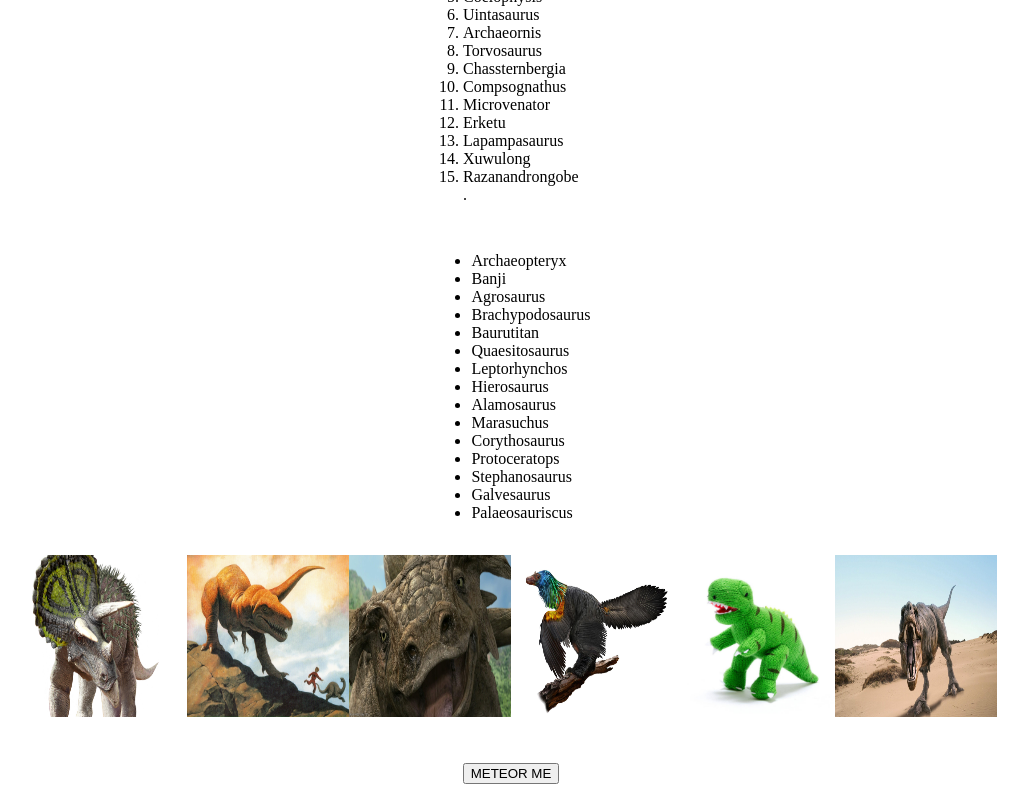
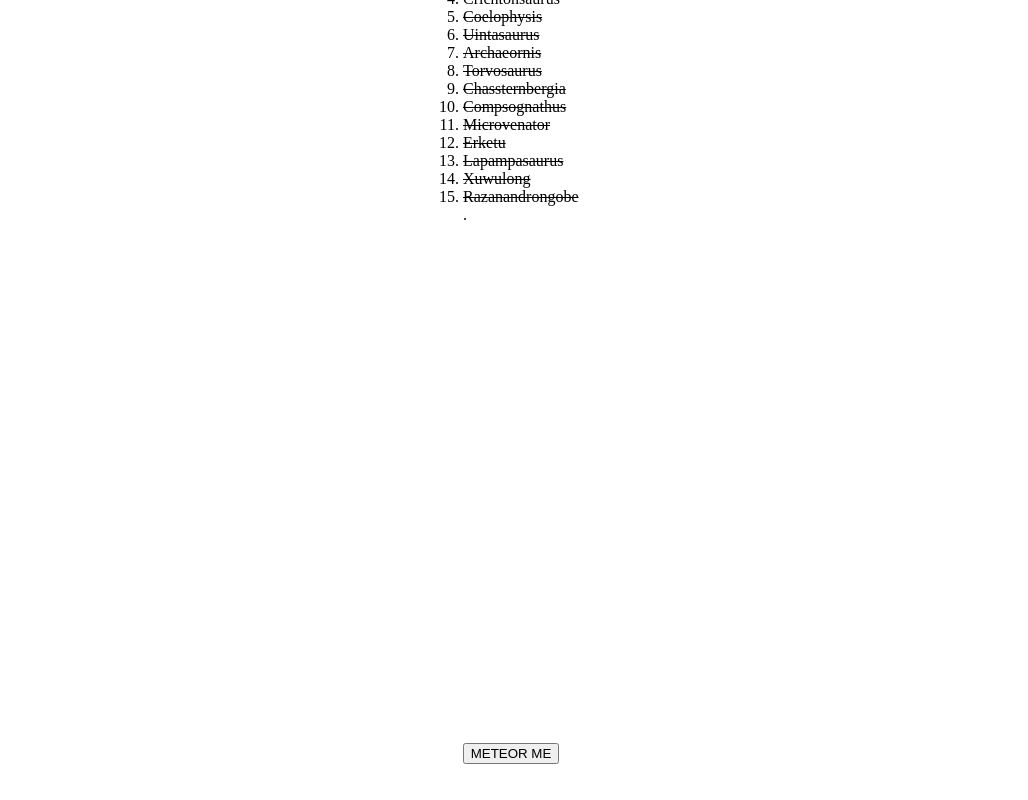
Before and after one commit to ci-wdi-900/extinction-event-solution, a plain HTML site: page index.html in a window 1280 px wide. Both pictures are taken after a click on the button "METEOR ME". Shown: the part 116-916 px from the top of the page, without its empty margins (137-1165 px from the left). Drawn offline with Linux system fonts and the light colour scheme.

Commit message:
Finishes basic solution.

```diff
--- a/main.js
+++ b/main.js
@@ -0,0 +1,49 @@
+const firstListItems = document.querySelectorAll('ol li');
+
+const addStrikethrough = function(event) {
+  event.target.style.textDecoration = 'line-through';
+}
+
+for (const listItem of firstListItems) {
+  listItem.addEventListener('click', addStrikethrough);
+}
+
+const secondListItems = document.querySelectorAll('ul li');
+
+const fade = function(event) {
+  event.target.style.opacity = 0;
+}
+
+for (const listItem of secondListItems) {
+  listItem.addEventListener('click', fade);
+}
+
+const pictures = document.querySelectorAll('#row img');
+
+const collapse = function(event) {
+  event.target.style.width = '0px';
+}
+
+for (const picture of pictures) {
+  picture.addEventListener('click', collapse);
+}
+
+
+const meteor = document.querySelector('#toggle');
+
+const destroyEverything = function() {
+  for (const listItem of firstListItems) {
+    listItem.style.textDecoration = 'line-through';
+  }
+
+  for (const listItem of secondListItems) {
+    listItem.style.opacity = 0;
+  }
+
+  for (const picture of pictures) {
+    picture.style.width = '0px';
+  }
+}
+
+
+meteor.addEventListener('click', destroyEverything);
```
Also changed, not shown: index.html (line endings or trailing spaces).
